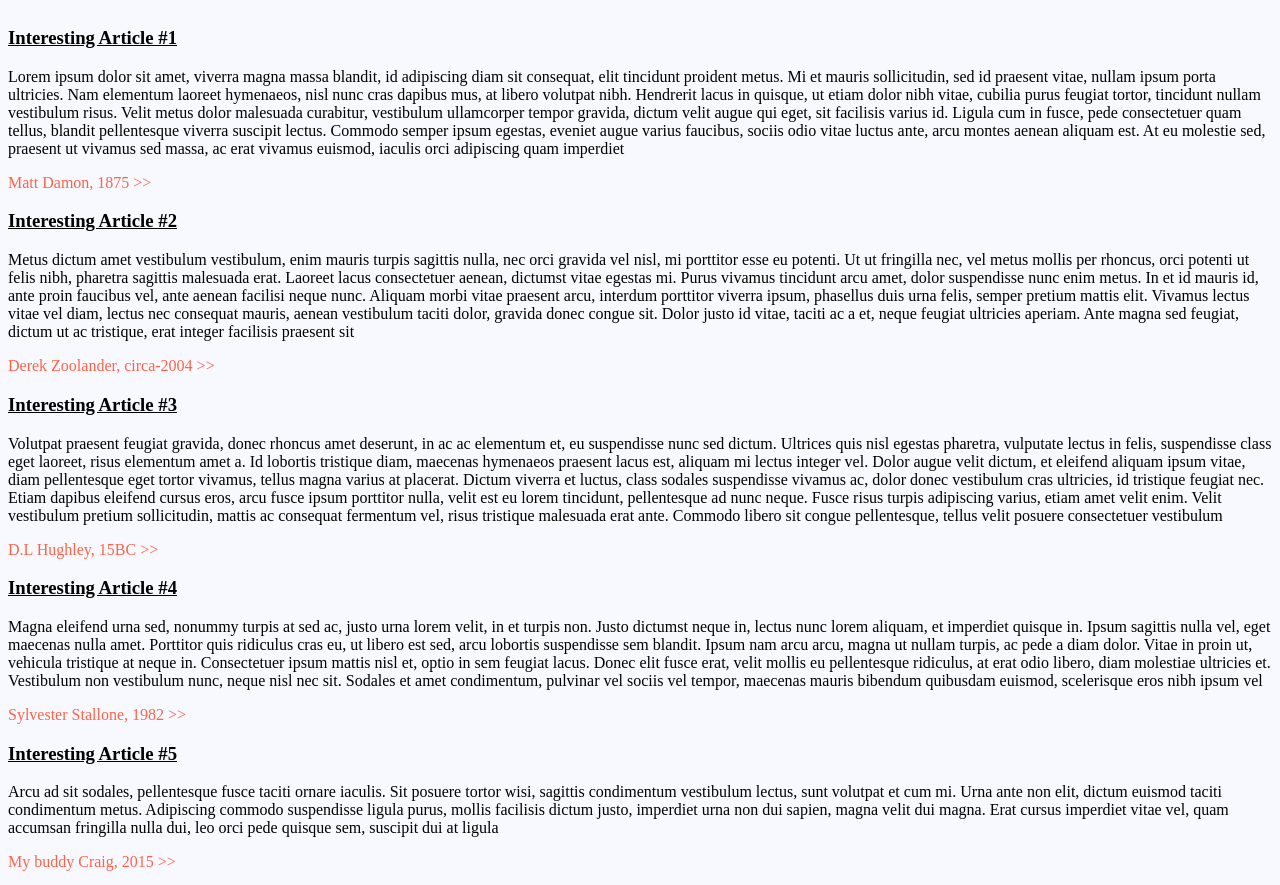
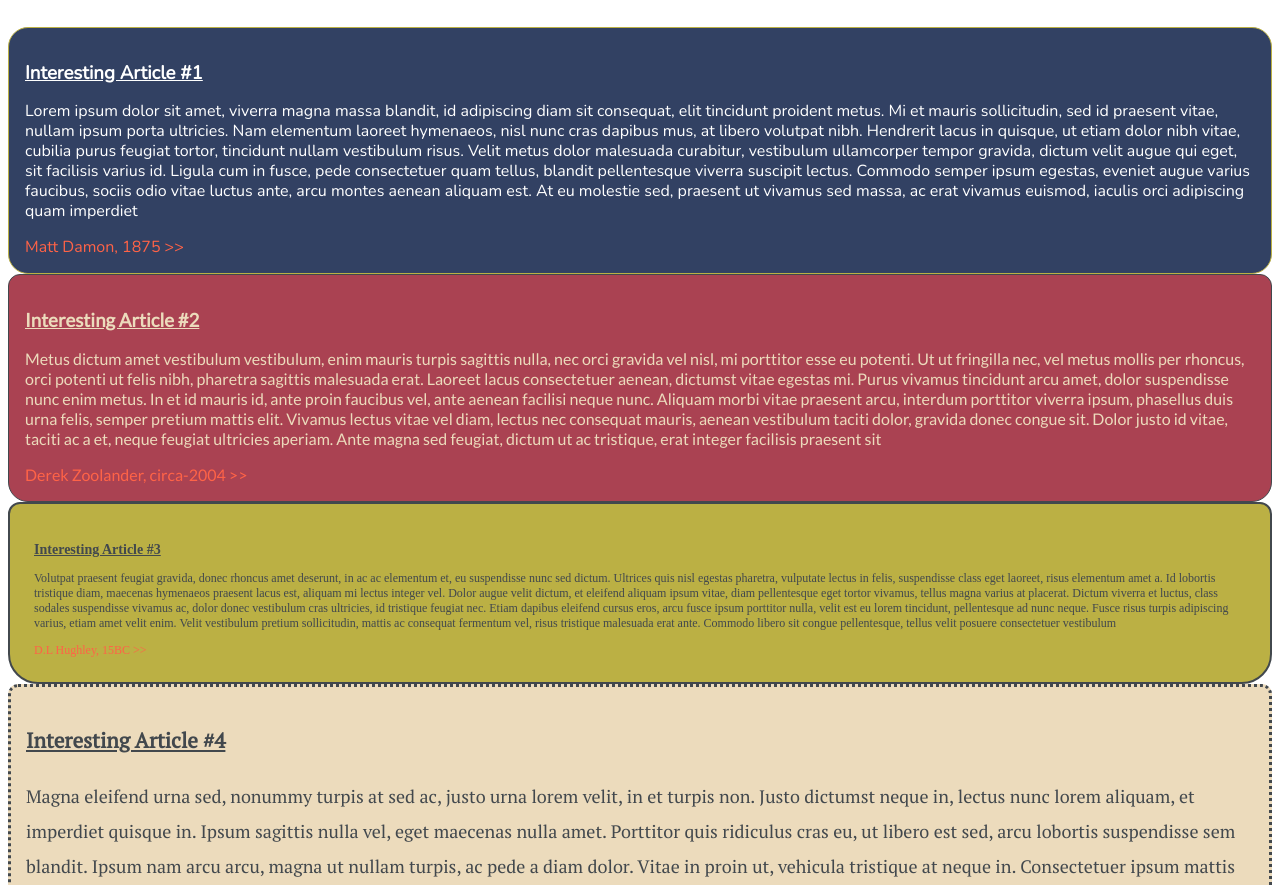
Before and after one commit to DreRandaci/interesting_articles_part1, a plain HTML site: page index.html in a window 1280 px wide. Shown: the part 67-952 px from the top of the page. Drawn offline with nearby package versions, Linux system fonts and the light colour scheme; a web font is replaced by a local one.

Commit message:
added styles to each article

```diff
--- a/index.html
+++ b/index.html
@@ -2,6 +2,7 @@
 <html>
 <head>
 	<title>Interesting Articles: Part 1</title>
+	<link href="https://fonts.googleapis.com/css?family=Artifika|Lato|Nunito|PT+Serif|Shadows+Into+Light" rel="stylesheet">
 	<link rel="stylesheet" type="text/css" href="./main.css">
 </head>
 <body>
@@ -9,14 +10,16 @@
 		<section>
 			<header>
 				<h1>Interesting Articles</h1>
-				<h3>Interesting Article #1</h3>
 			</header>
+			</section>
+			<section class="section1">
+			<h3>Interesting Article #1</h3>
 			<p>Lorem ipsum dolor sit amet, viverra magna massa blandit, id adipiscing diam sit consequat, elit tincidunt proident metus. Mi et mauris sollicitudin, sed id praesent vitae, nullam ipsum porta ultricies. Nam elementum laoreet hymenaeos, nisl nunc cras dapibus mus, at libero volutpat nibh. Hendrerit lacus in quisque, ut etiam dolor nibh vitae, cubilia purus feugiat tortor, tincidunt nullam vestibulum risus. Velit metus dolor malesuada curabitur, vestibulum ullamcorper tempor gravida, dictum velit augue qui eget, sit facilisis varius id. Ligula cum in fusce, pede consectetuer quam tellus, blandit pellentesque viverra suscipit lectus. Commodo semper ipsum egestas, eveniet augue varius faucibus, sociis odio vitae luctus ante, arcu montes aenean aliquam est. At eu molestie sed, praesent ut vivamus sed massa, ac erat vivamus euismod, iaculis orci adipiscing quam imperdiet</p>
 		<footer><a href="http://content9.flixster.com/question/20/53/83/2053835_std.jpg" target="_blank">Matt Damon, 1875 >></a></footer>
 		</section>
 	</article>
 	<article>
-		<section>
+		<section class="section2">
 			<header>
 				<h3>Interesting Article #2</h3>
 			</header>
@@ -25,7 +28,7 @@
 		</section>
 	</article>
 	<article>
-		<section>
+		<section class="section3">
 			<header>
 				<h3>Interesting Article #3</h3>
 			</header>
@@ -34,7 +37,7 @@
 		</section>
 	</article>
 	<article>
-		<section>
+		<section class="section4">
 			<header>
 				<h3>Interesting Article #4</h3>
 			</header>
@@ -43,7 +46,7 @@
 		</section>
 	</article>
 	<article>
-		<section>
+		<section class="section5">
 			<header>
 				<h3>Interesting Article #5</h3>
 			</header>
--- a/main.css
+++ b/main.css
@@ -1,7 +1,7 @@
 
-body {
+/*body {
 	background-color: ghostwhite;
-}
+}*/
 
 h1 {
 	font-size: 30px;
@@ -17,3 +17,69 @@ a {
 	color: tomato;
 
 }
+
+.section1 {
+	background-color: #324163;
+	font-family: 'Nunito', sans-serif;
+	font-size: 16px;
+	color: white;
+	line-height: 20px;
+	padding: 1em;
+	border: 1px solid #BBB044;
+	-webkit-border-radius: 20px 20px 20px 20px;
+border-radius: 20px 20px 20px 20px;
+}
+.section2 {
+	background-color: #AA4252;
+	font-family: 'Lato', sans-serif;
+	font-size: 16px;
+	color: #ECDBBC;
+	line-height: 20px;
+	padding: 1em;
+	border: 1px solid #42484D;
+	-webkit-border-radius: 12px 12px 20px 20px;
+border-radius: 12px 12px 20px 20px;
+}
+.section3 {
+	background-color: #BBB044;
+	font-family: 'Artifika', serif;
+	font-size: 12px;
+	color: #42484D;
+	line-height: 15px;
+	padding: 2em;
+	border: 2px solid #42484D;
+	-webkit-border-radius: 12px 12px 30px 30px;
+border-radius: 12px 12px 30px 30px;
+}
+.section4 {
+	background-color: #ECDBBC;
+	font-family: 'PT Serif', serif;
+	font-size: 18px;
+	color: #42484D;
+	line-height: 35px;
+	padding: 15px;
+	border: 3px dotted #42484D;
+	-webkit-border-radius: 10px 10px 10px 10px;
+border-radius: 10px 10px 10px 10px;
+}
+.section5 {
+	background-color: #42484D;
+	font-family: 'Shadows Into Light', cursive;
+	font-size: 24px;
+	color: #AA4252;
+	line-height: 18px;
+	padding: 3em;
+	border: .5px dashed #324163;
+	-webkit-border-radius: 50px 0 50px 0;
+border-radius: 50px 0 50px 0;
+}
+
+
+/*
+1. A different background color.
+2. A different font family.
+3. A different font size.
+4. A different font color.
+5. A different line height.
+6. A different padding value.
+7. Each should have a border, but with rounded corners of different size (e.g. one article could have barely rounded borders, but the next one could be almost circular in shape)*/
```
Also changed, not shown: 1 other file.
